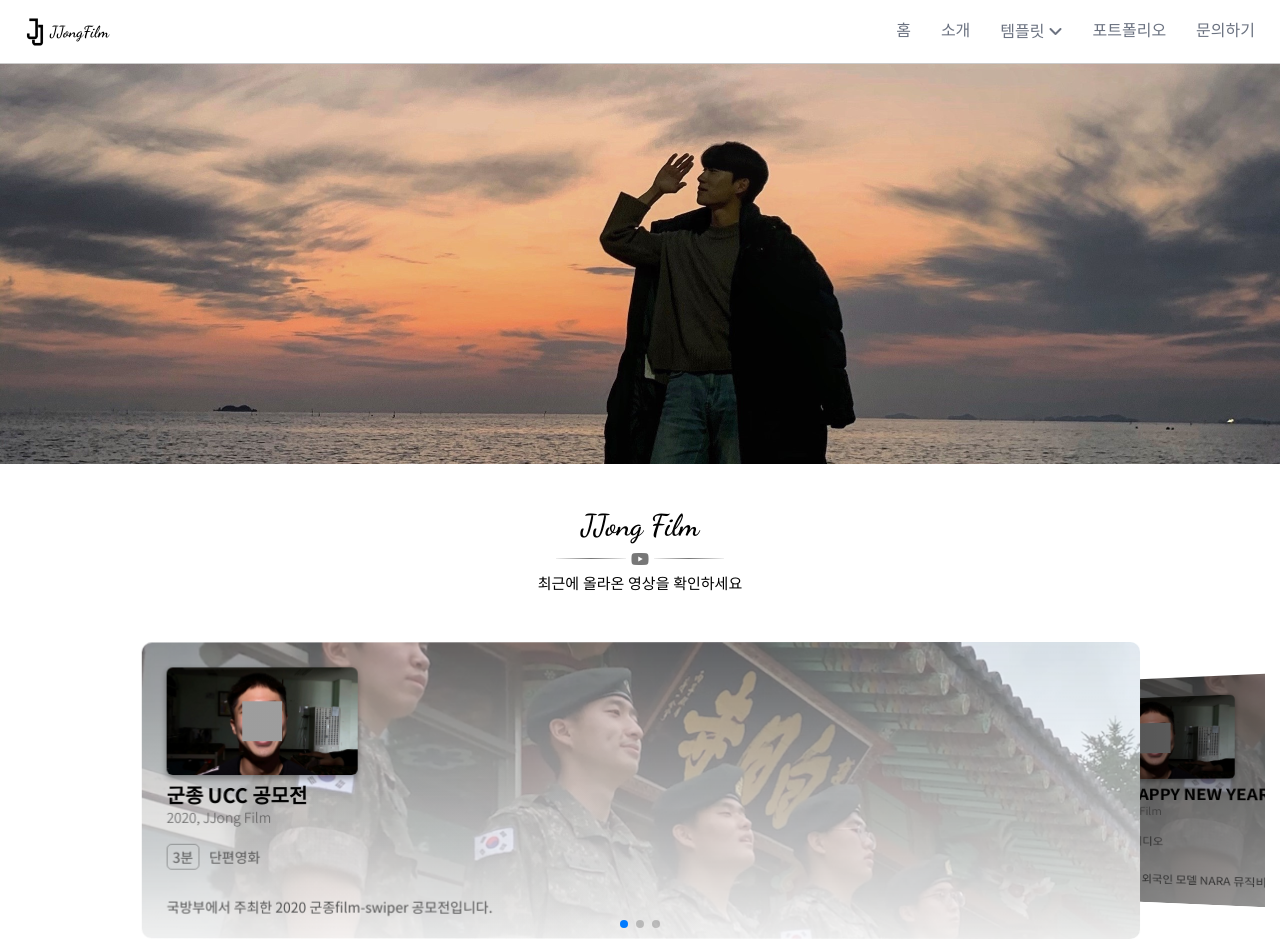
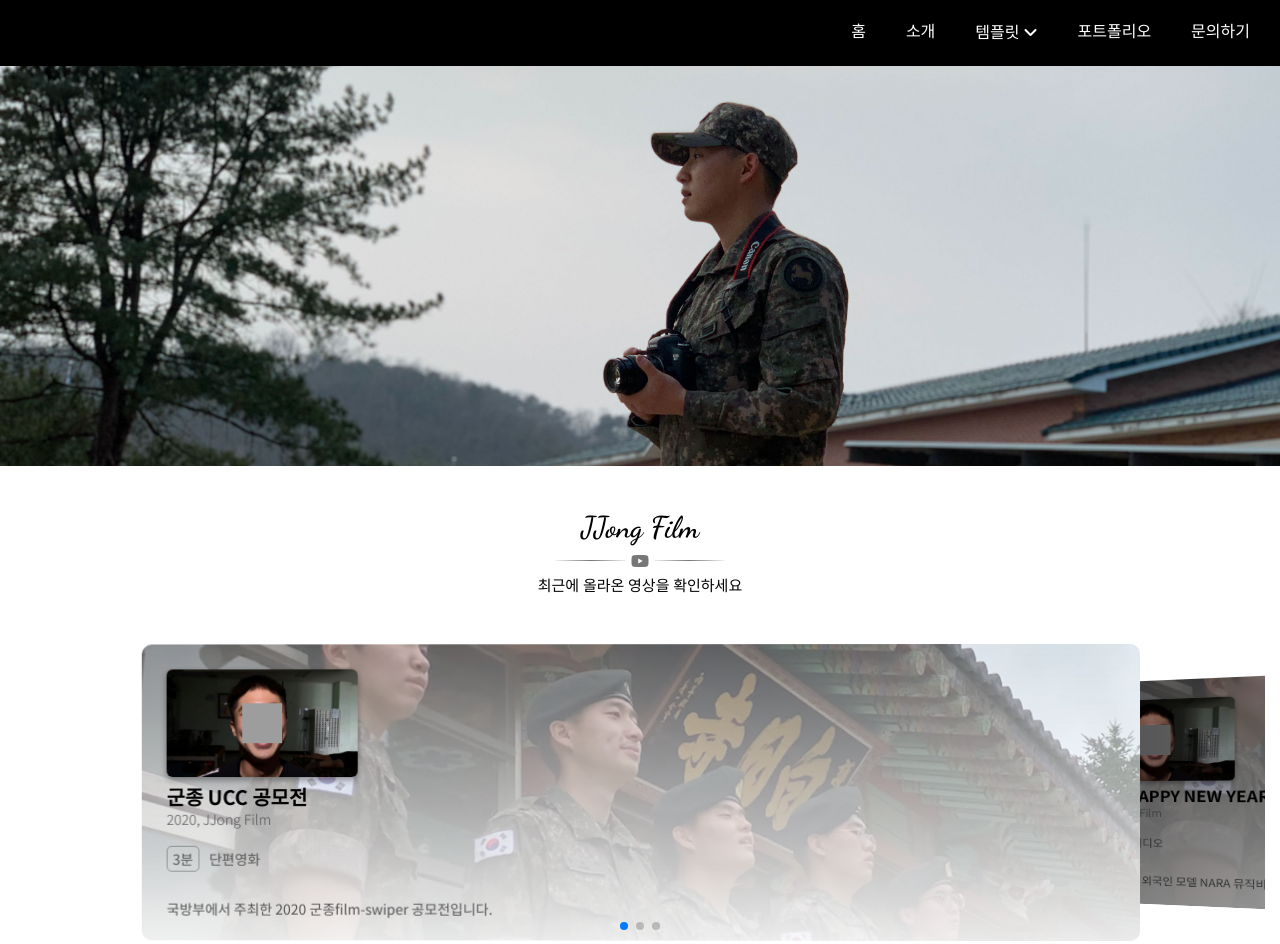
Before and after one commit to tmdwhd0123/jjongfilm, a website: page public/index.html in a window 1280 px wide. Shown: the top 944 px of the page. Drawn offline with nearby package versions, Linux system fonts and the light colour scheme; grey boxes are pictures that could not be loaded; a web font is replaced by a local one.

Commit message:
nav-bar color

```diff
--- a/download/data.js
+++ b/download/data.js
@@ -2,6 +2,7 @@ module.exports.data = {
   "1" : "kakaotalk.txt",
   "2" : "facebook.txt",
   "3" : "instagram.txt",
+  "4" : "다운로드.jpg",
 
 
 }
--- a/public/css/components/nav-bar.css
+++ b/public/css/components/nav-bar.css
@@ -11,7 +11,7 @@
   position: -webkit-sticky;
   position: sticky;
   top: 0px;
-  background-color: white;
+  background-color: black;
   z-index: 99;
 }
 
@@ -19,7 +19,8 @@
   display: flex;
   justify-content: space-between;
   align-items: center;
-  padding: 0px 10px;
+  padding: 10px 10px;
+  height: 65px;
 }
 
 .nav-bar__logo__container{
@@ -48,15 +49,17 @@
 
 .nav-bar__menu__item{
   margin: 0px 10px;
-  padding: 23px 5px;
+  padding: 10px 10px;
   font-family: 'Spoqa Han Sans', 'Spoqa Han Sans JP', 'Sans-serif';
-  color: #6B7280;
+  color: white;
   cursor: pointer;
 
 }
 
 .nav-bar__menu__item:hover{
   color: black;
+  background-color: white;
+  border-radius: 5px;
 }
 
 
--- a/public/index.html
+++ b/public/index.html
@@ -45,7 +45,7 @@
 
   <!-- banner -->
   <section id="banner">
-    <img src="img/banner/banner.jpeg" alt="banner">
+    <img src="img/banner/banner.jpg" alt="banner">
   </section>
 
   <!-- introduce -->
```
Also changed, not shown: download/다운로드.jpg (added), public/img/banner/banner.jpeg (deleted), public/img/banner/banner.jpg (added).
